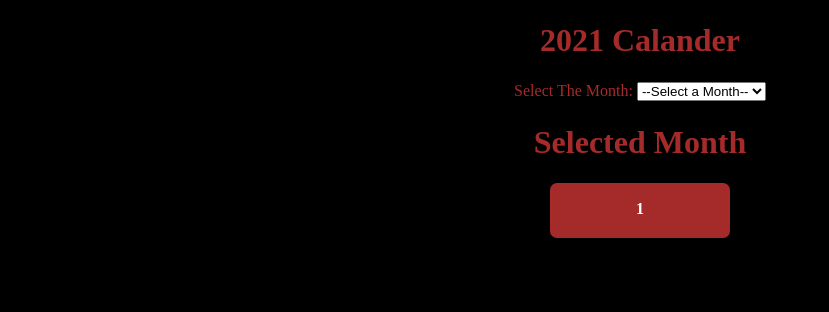
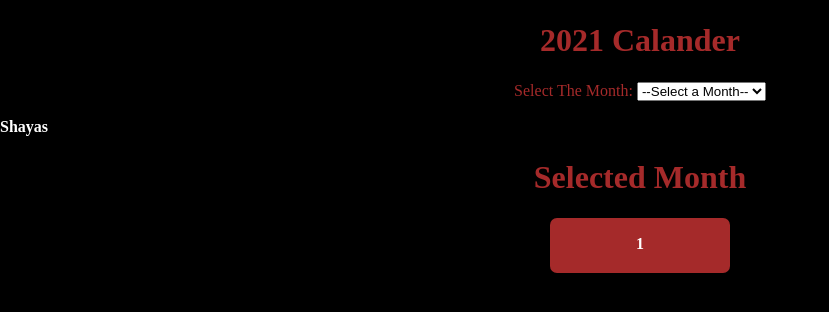
Before and after one commit to shayasra/calendar, a plain HTML site: page index.html in a window 1280 px wide. Shown: the whole page, without its empty margins (0-829 px from the left). Drawn offline with Linux system fonts and the light colour scheme.

Commit message:
Test Git Push

```diff
--- a/index.html
+++ b/index.html
@@ -27,6 +27,7 @@
         <option value="December">December</option>
       </select>
     </div>
+    <p>Shayas</p>
     <h1 class="month-name"></h1>
     <div class="date">
       <p class="date-no">1</p>
```
